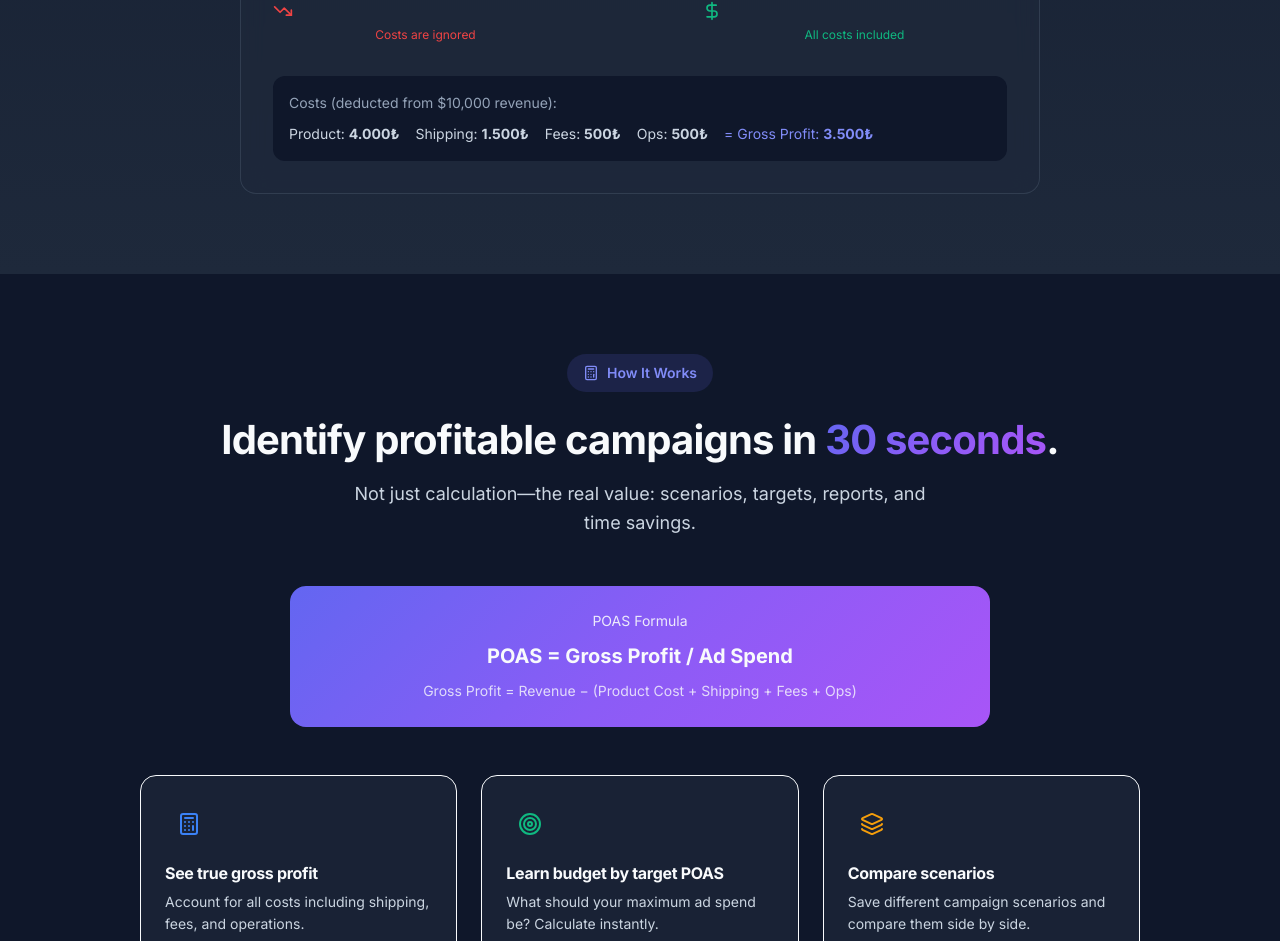
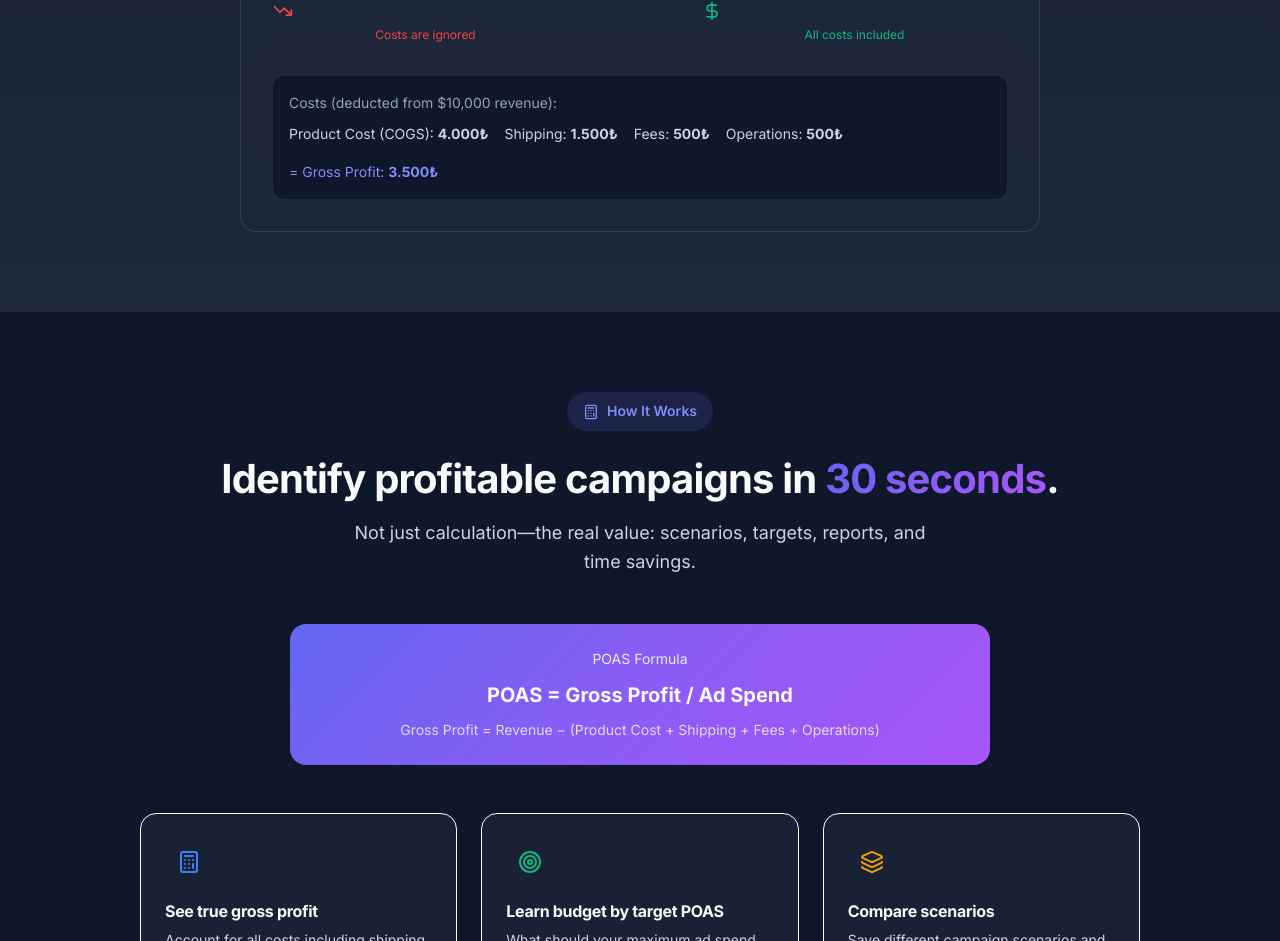
Before and after one commit to ulusalcagdass/poas-hesaplayici, a Next.js app: page /en in a window 1280 px wide. Shown: the part 1700-2641 px from the top of the page. Built offline with nearby package versions, Linux system fonts and the light colour scheme.

Commit message:
fix: EN terminology - Ops→Operations, Product→Product Cost (COGS) across all files

```diff
--- a/src/app/(dashboard)/senaryolar/page.tsx
+++ b/src/app/(dashboard)/senaryolar/page.tsx
@@ -51,7 +51,7 @@ const labels = {
         contributionMargin: 'Katkı Marjı',
         revenue: 'Gelir',
         adSpend: 'Reklam Harcaması',
-        cogs: 'COGS',
+        cogs: 'Ürün Maliyeti (COGS)',
         shipping: 'Kargo',
         commission: 'Komisyon',
         roas: 'ROAS',
@@ -81,7 +81,7 @@ const labels = {
         contributionMargin: 'Contribution Margin',
         revenue: 'Revenue',
         adSpend: 'Ad Spend',
-        cogs: 'COGS',
+        cogs: 'Product Cost (COGS)',
         shipping: 'Shipping',
         commission: 'Commission',
         roas: 'ROAS',
--- a/src/components/calculator/PdfCaptureView.tsx
+++ b/src/components/calculator/PdfCaptureView.tsx
@@ -78,10 +78,10 @@ export default function PdfCaptureView({
         metrics: 'Key Metrics',
         revenue: 'Revenue',
         adSpend: 'Ad Spend',
-        cogs: 'COGS',
+        cogs: 'Product Cost (COGS)',
         shipping: 'Shipping',
         commission: 'Commission',
-        handling: 'Handling',
+        handling: 'Operations',
         grossProfit: 'Gross Profit',
         contributionMargin: 'Contribution Margin',
         roas: 'ROAS',
--- a/src/components/landing/HowItWorks.tsx
+++ b/src/components/landing/HowItWorks.tsx
@@ -124,7 +124,7 @@ export default function HowItWorks() {
                     <div style={{ fontSize: '0.875rem', opacity: 0.8, marginTop: '0.5rem' }}>
                         {language === 'tr'
                             ? 'Brüt Kâr = Gelir − (Ürün Maliyeti + Kargo + Komisyon + Operasyon)'
-                            : 'Gross Profit = Revenue − (Product Cost + Shipping + Fees + Ops)'}
+                            : 'Gross Profit = Revenue − (Product Cost + Shipping + Fees + Operations)'}
                     </div>
                 </div>
 
--- a/src/lib/i18n.tsx
+++ b/src/lib/i18n.tsx
@@ -169,7 +169,7 @@ export const translations = {
             productCost: 'Product Cost',
             shippingCost: 'Shipping',
             paymentFees: 'Payment Fees',
-            operationCost: 'Packaging/Ops',
+            operationCost: 'Packaging & Operations',
             fixedCosts: 'Fixed Costs',
         },
     },
@@ -354,10 +354,10 @@ export const translations = {
             costsIgnored: 'Costs are ignored',
             costsIncluded: 'All costs included',
             costBreakdown: 'Costs (deducted from $10,000 revenue):',
-            cogs: 'Product',
+            cogs: 'Product Cost (COGS)',
             shipping: 'Shipping',
             commission: 'Fees',
-            operations: 'Ops',
+            operations: 'Operations',
             grossProfit: 'Gross Profit',
         },
     },
```
